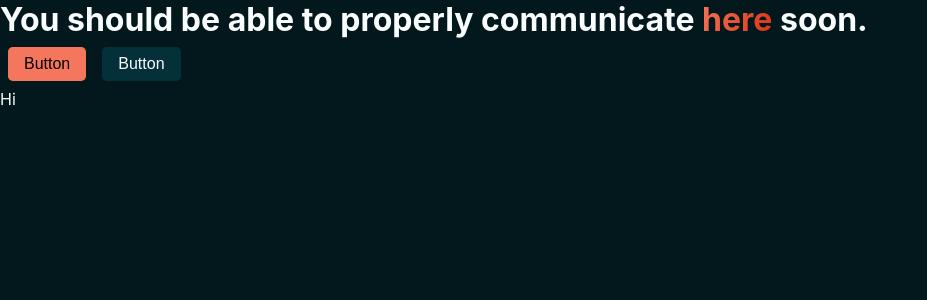
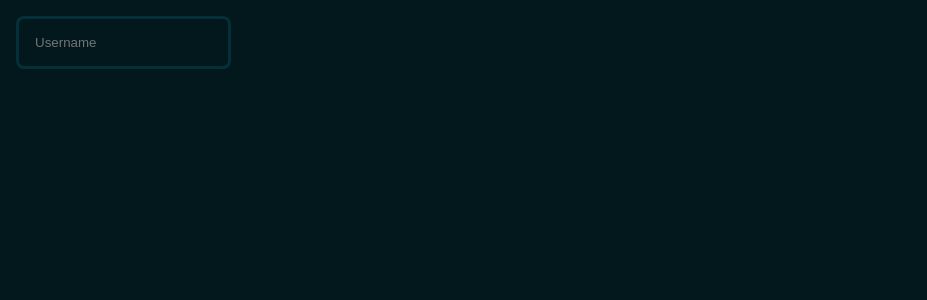
Before and after one commit to Domodiak/DomoCht, a React (Create React App) app: page /register in a window 1280 px wide. Shown: the top 300 px of the page, without its empty margins (0-927 px from the left). Built offline with nearby package versions, Linux system fonts and the light colour scheme.

Commit message:
began working on register/ and forms

```diff
--- a/package.json
+++ b/package.json
@@ -10,6 +10,8 @@
     "node-scss": "^7.0.3",
     "react": "^18.2.0",
     "react-dom": "^18.2.0",
+    "react-router": "^6.11.2",
+    "react-router-dom": "^6.11.2",
     "react-scripts": "5.0.1",
     "sass": "^1.62.1",
     "sass-loader": "^13.3.1",
--- a/src/App.jsx
+++ b/src/App.jsx
@@ -1,13 +1,15 @@
-import styles from './App.module.scss';
+//import styles from './App.module.scss';
+import { BrowserRouter as Router, Route, Routes } from "react-router-dom"
+
+import Register from "./pages/Register/Register";
 
 function App() {
   return (
-    <div className="App">
-      <h1>You should be able to properly communicate <span className='accent'>here</span> soon.</h1>
-      <button className='btn-primary'>Button</button>
-      <button className='btn-secondary'>Button</button>
-      <div className={styles['h6']}>Hi</div>
-    </div>
+    <Router>
+      <Routes>
+        <Route path="register/" Component={Register}/>
+      </Routes>
+    </Router>
   );
 }
 
--- /dev/null
+++ b/src/components/Form/Form.jsx
@@ -0,0 +1,10 @@
+import styles from './Form.module.scss'
+
+export default function Form({ children, onSubmit, onError, formClass }) {
+    const classes = [styles.form, formClass]
+    return(
+        <form className={classes.join(' ')}>
+            { children }
+        </form>
+    )
+}
--- /dev/null
+++ b/src/components/Form/Form.module.scss
@@ -0,0 +1,11 @@
+.form {
+    padding: 1rem;
+}
+
+.textField {
+    border-radius: 0.5rem;
+    padding: 1rem;
+    border: 3px solid var(--secondary-button);
+    background-color: transparent;
+    color: var(--text);
+}
--- /dev/null
+++ b/src/components/Form/TextField/TextField.jsx
@@ -0,0 +1,7 @@
+import styles from "../Form.module.scss"
+
+export default function TextField({ placeholder, value, type }) {
+    return(
+        <input type={type} placeholder={placeholder} className={styles.textField} />
+    )
+}
--- a/src/index.js
+++ b/src/index.js
@@ -1,6 +1,6 @@
 import React from 'react';
 import ReactDOM from 'react-dom/client';
-import './index.css';
+import './index.scss';
 import App from './App';
 import reportWebVitals from './reportWebVitals';
 
--- a/src/index.css
+++ b/src/index.scss
@@ -39,6 +39,9 @@ button, .btn {
   margin: 0.5rem;
   border-radius: 0.3rem;
   color: auto;
+  &:hover {
+    cursor: pointer;
+  }
 }
 
 .btn-primary {
@@ -49,7 +52,3 @@ button, .btn {
   background-color: var(--secondary-button);
   color: var(--text);
 }
-
-button:hover, .btn:hover {
-  cursor: pointer;
-}
--- /dev/null
+++ b/src/pages/Register/Register.jsx
@@ -0,0 +1,13 @@
+import Form from "../../components/Form/Form"
+import TextField from "../../components/Form/TextField/TextField"
+import styles from "./Register.module.scss"
+
+export default function Register() {
+    return (
+        <div className={styles.app}>
+            <Form formClass={styles.registrationForm}>
+                <TextField placeholder="Username" type="text" />
+            </Form>
+        </div>
+    )
+}
--- /dev/null
+++ b/src/pages/Register/Register.module.scss
@@ -0,0 +1,8 @@
+.app {
+    width: 100vw;
+    height: 100vh;
+}
+
+.registrationForm {
+
+}
```
Also changed, not shown: 1 other file (tests, documents, lock files or other folders).
